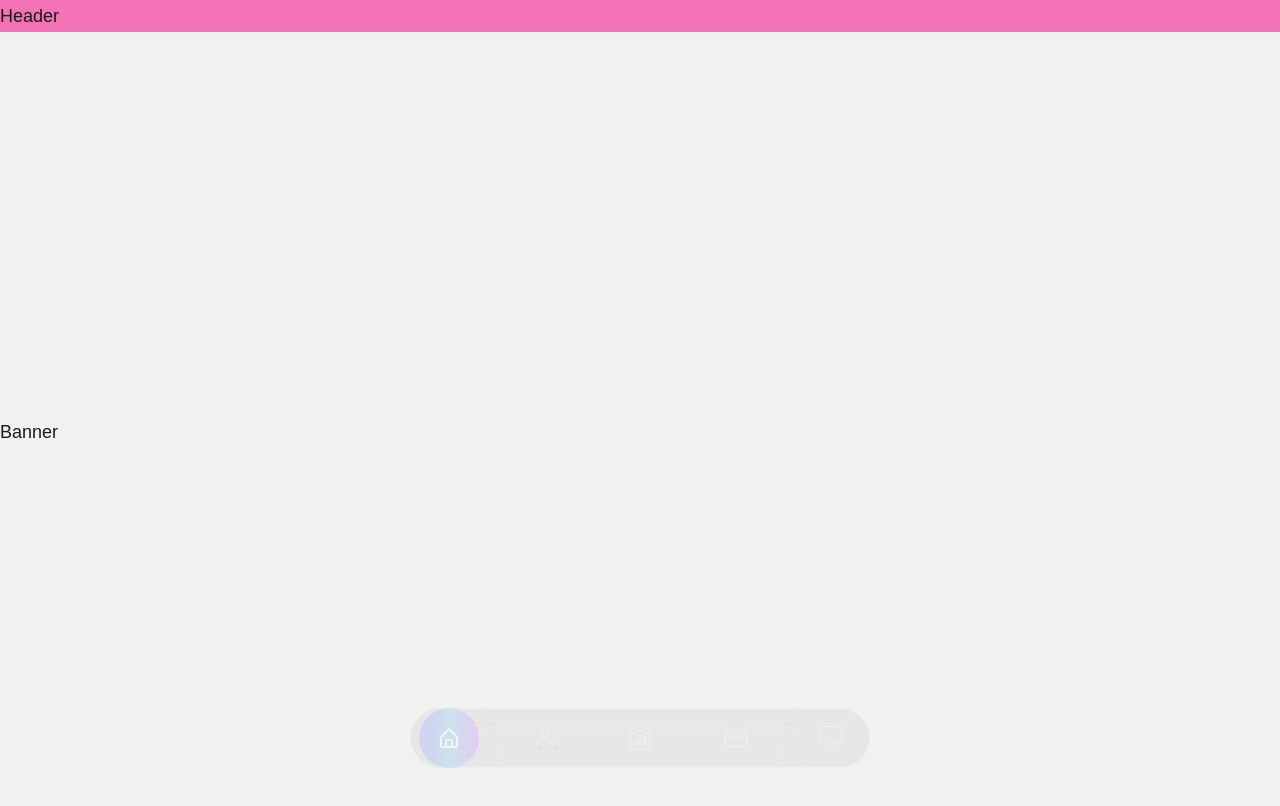
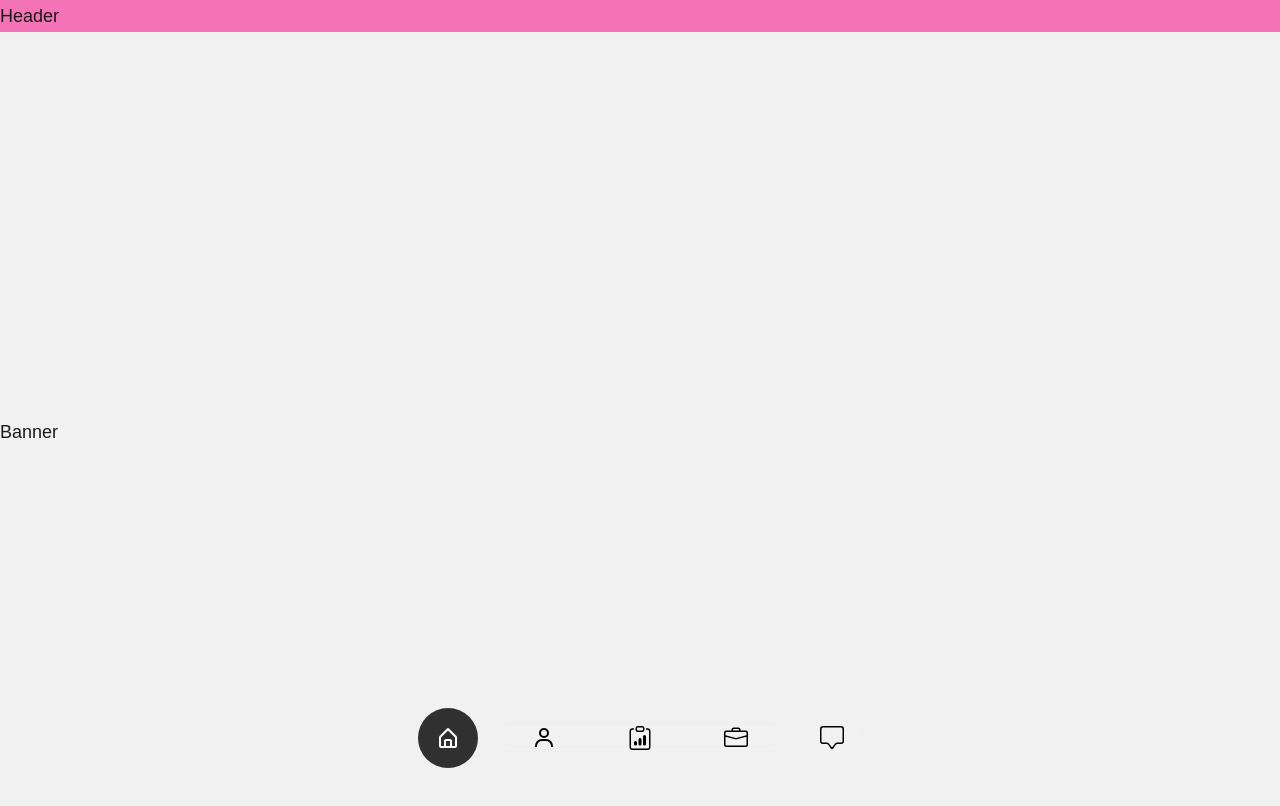
Before and after one commit to bangaffannn/qaf, a React (Vite) app: page / in a window 1280 px wide. Shown: the top 806 px of the page. Built offline with nearby package versions, Linux system fonts and the light colour scheme.

Commit message:
Modify the navbar

```diff
--- a/src/components/Nav.jsx
+++ b/src/components/Nav.jsx
@@ -9,7 +9,7 @@ const Nav = () => {
     <nav className="fixed bottom-2 lg:bottom-8 w-full overflow-hidden z-50">
       <div className="container mx-auto">
         {/* nav inner content */}
-        <div className="border w-full bg-black/20 h-[60px] backdrop-blur-2xl opacity-20 rounded-full max-w-[460px] mx-auto px-2 flex justify-between items-center text-2xl text-white/50">
+        <div className="border-black w-full h-[60px] backdrop-blur-2xl rounded-full max-w-[460px] mx-auto px-2 flex justify-between items-center text-2xl text-black transition-all duration-100 ease-in-out">
           <Link
             activeClass="active"
             smooth={true}
--- a/src/index.css
+++ b/src/index.css
@@ -25,13 +25,8 @@
 
 .gradient,
 .active {
-  background: linear-gradient(
-    92.23deg,
-    #406aff 21.43%,
-    #3bace2 50.63%,
-    #b936ee 100%,
-    #ff56f6 117.04%
-  );
+  background: black;
+  opacity: 0.8;
 }
 
 .active {
```
